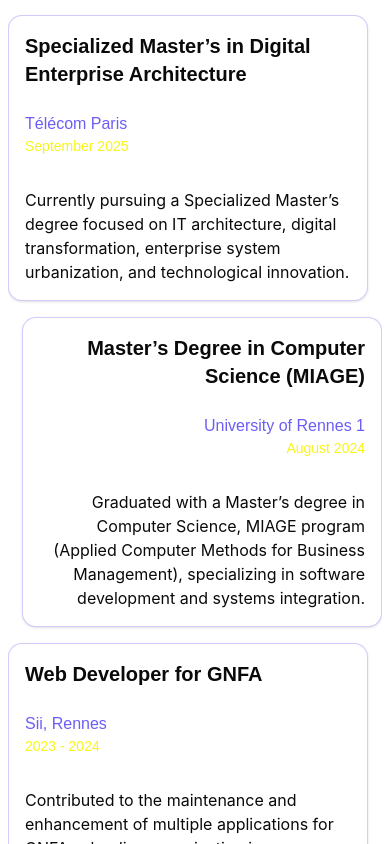
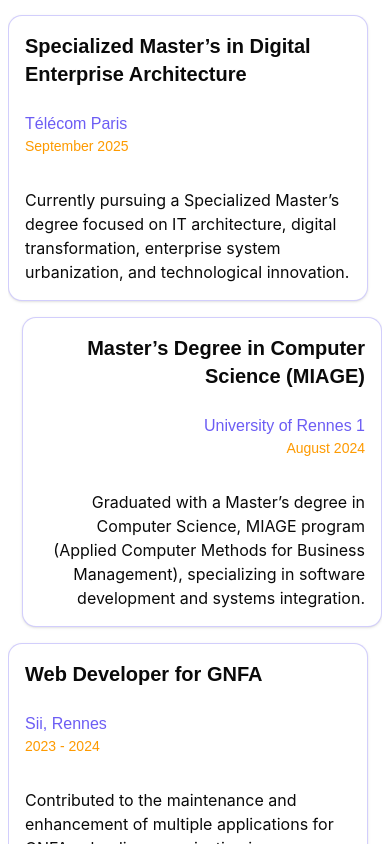
Before and after one commit to julienprr/portfolio-frontend, a React (Vite) app: page / in a window 390 px wide. Shown: the part 840-1684 px from the top of the page. Built offline with nearby package versions, Linux system fonts and the light colour scheme; a web font is replaced by a local one.

Commit message:
responsive card color

```diff
--- a/src/index.css
+++ b/src/index.css
@@ -75,7 +75,7 @@
   --secondary-foreground: oklch(0.985 0 0);
   --muted: oklch(0.97 0 0);
   --muted-foreground: oklch(0.556 0 0);
-  --accent: oklch(93.981% 0.19963 108.482);
+  --accent: oklch(0.769 0.188 70.08);
   --accent-foreground: oklch(28.094% 0.00003 271.152);
   --destructive: oklch(0.577 0.245 27.325);
   --border: oklch(0.922 0 0);
--- a/src/sections/BackgroundTimeline.tsx
+++ b/src/sections/BackgroundTimeline.tsx
@@ -16,7 +16,7 @@
 
   const TimelineCard = ({ item }: { item: BackgroundItem }) => (
     <FadeInOnScroll>
-      <Card className={cn('w-90 border border-primary/30 p-4 text-foreground sm:w-full')}>
+      <Card className={cn('w-90 border border-primary/30 p-4 text-foreground sm:w-full bg-card')}>
         <h3 className="text-xl font-semibold">{item.title}</h3>
         <div>
           <h4 className="text-primary">{item.location}</h4>
```
